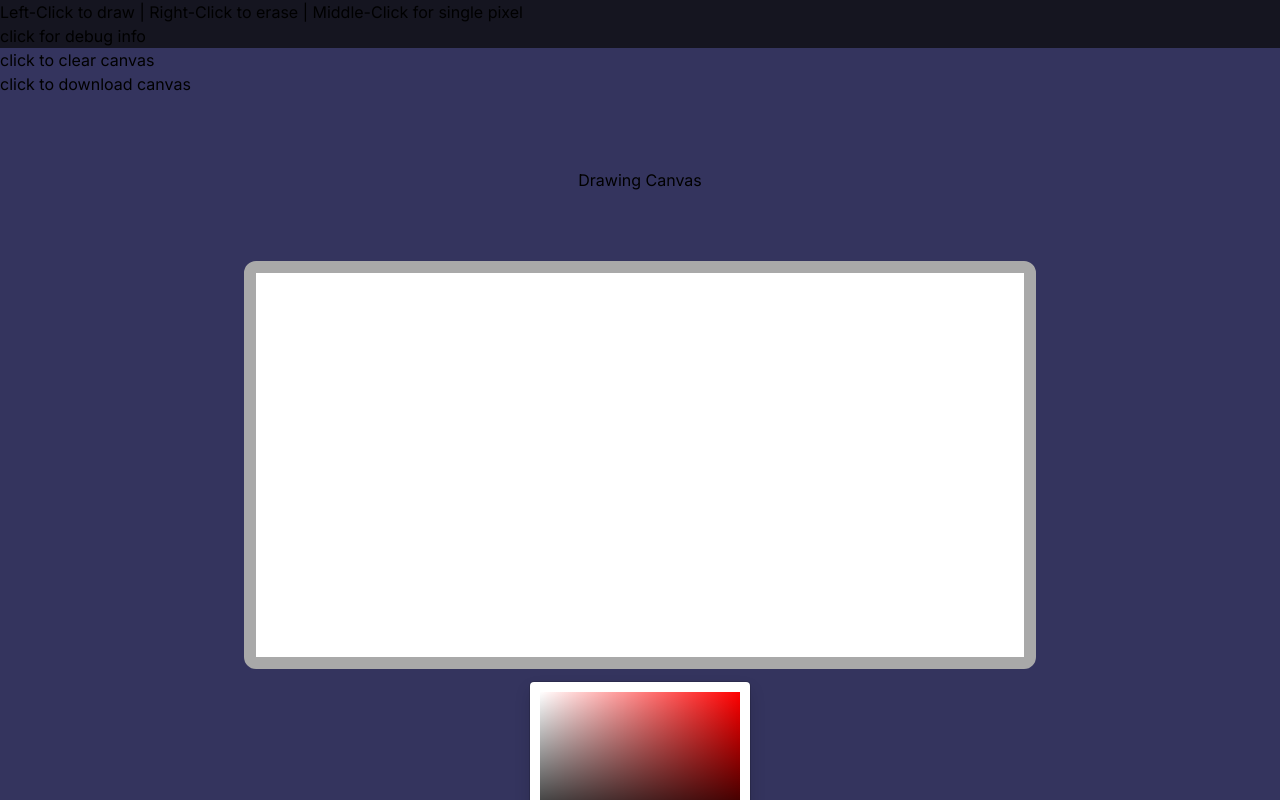
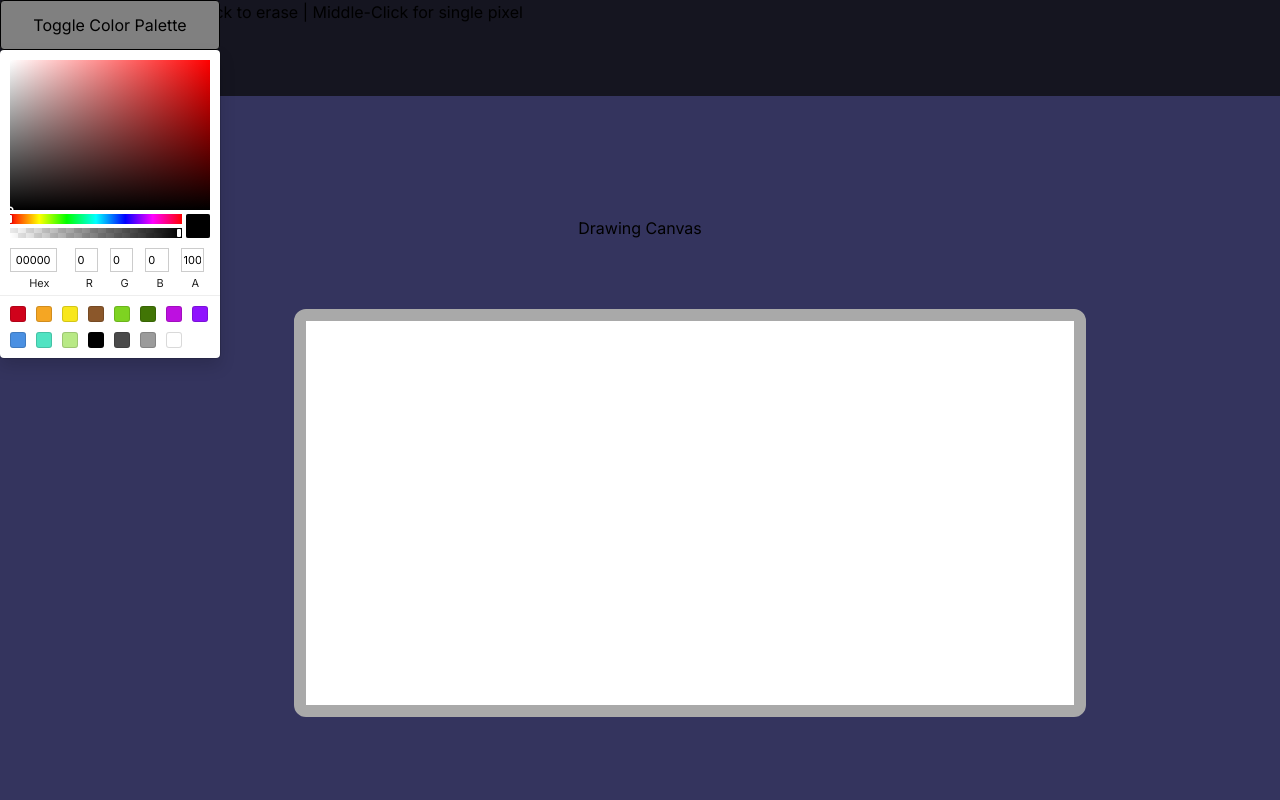
Before and after one commit to pixe-art/pix-e-web, a Next.js app: page /art-tool in a window 1280 px wide. Shown: the top 800 px of the page. Built offline with nearby package versions, Linux system fonts and the light colour scheme.

Commit message:
color palette can now be dragged/dropped

```diff
--- a/src/app/art-tool/colorPalette.jsx
+++ b/src/app/art-tool/colorPalette.jsx
@@ -1,5 +1,6 @@
-import React from 'react';
+import React, {useState} from 'react';
 import { SketchPicker } from 'react-color';
+
 
 const ColorPalette = ({color, onChangeComplete}) => (
     <SketchPicker color = {color} onChangeComplete = {onChangeComplete} />
--- /dev/null
+++ b/src/app/art-tool/draggable.jsx
@@ -0,0 +1,70 @@
+import React, {useState, useEffect} from "react";
+
+// can be used to move elements on the screen (e.g. color palette)
+const Draggable = ({ children, showPicker, setShowPicker }) => {
+    const [isDragging, setIsDragging] = useState(false);
+    const [position, setPosition] = useState({x:0,y:0});
+    const [startPosition, setStartPosition] = useState({x: 0, y: 0});
+    const [dragged, setDragged] = useState(false);
+
+    const handleMouseDown = (e) => {
+        setIsDragging(true);
+        setDragged(false);
+        setStartPosition({
+            x: e.clientX - position.x,
+            y: e.clientY - position.y
+        });
+        e.stopPropagation();
+    };
+
+    const handleMouseMove = (e) => {
+        if (!isDragging) return;
+        setPosition({
+            x: e.clientX - startPosition.x,
+            y: e.clientY - startPosition.y
+        });
+        setDragged(true);
+        e.stopPropagation();
+    }
+
+    const handleMouseUp = () => {
+        console.log("Mouse Up, Dragged: ", dragged);
+        if (!dragged) {
+            setShowPicker(!showPicker);
+        }
+        setIsDragging(false);
+    };
+
+    useEffect(() => {
+        if (isDragging) {
+            window.addEventListener('mousemove', handleMouseMove);
+            window.addEventListener('mouseup', handleMouseUp);
+        } else {
+            window.removeEventListener('mousemove', handleMouseMove);
+            window.removeEventListener('mouseup', handleMouseUp);
+        }
+
+        return () => {
+            window.removeEventListener('mousemove', handleMouseMove);
+            window.removeEventListener('mouseup', handleMouseUp);
+        };
+    }, [isDragging]);
+
+    return (
+        <div
+            style={{
+                cursor: 'default',
+                position: 'absolute',
+                left: `${position.x}px`,
+                top:`${position.y}px`
+            }}
+            onMouseDown={handleMouseDown}
+            onMouseMove={handleMouseMove}
+            onMouseUp={handleMouseUp}
+            >
+                {children}
+            </div>
+    );
+};
+
+export default Draggable;
--- a/src/app/art-tool/tempStyles.css
+++ b/src/app/art-tool/tempStyles.css
@@ -21,16 +21,17 @@ html, body {
 .topbar button:hover{
     color: cornflowerblue;
 }
+
 .content {
     user-select: none;
 
-    display: flex;
+    display: inline-flex;
     padding-top: 120px;
     flex-direction: column;
     align-content: center;
     flex-wrap: wrap;
     align-items: center;
-    justify-content: space-between;
+    justify-content: center;
 }
 .canvas {
     cursor: crosshair;
@@ -38,6 +39,7 @@ html, body {
     touch-action: none;
     background: white;
     margin-top: 20%;
+    margin-left: 100px;
 
     scale: 12;
     image-rendering: pixelated;
@@ -52,7 +54,39 @@ html, body {
 }
 
 
+/*.color-palette {
+    margin-top: 200px;
+    }*/
 
-.color-palette {
-    margin-top: 200px;
-    }
+.palette {
+    margin-top: 250px;
+    display: inline-block;
+    width: fit-content;
+}
+
+.sketch-picker {
+    margin-top: 0px;
+    display: inline-block;
+    width: fit-content;
+}
+
+.palette-button {
+    border: 1px solid black;
+    background-color: gray;
+    height: 50px;
+    width: 220px;
+    border-radius: 4px;
+    transition: background-color 0.3s, transform 0.3s;
+    display: inline-block;
+}
+
+button:hover {
+    background-color: rgb(146, 146, 146);
+    color: white;
+    border-color: #af02f4;
+}
+
+.draggable {
+    width: auto;
+    display: inline-block;
+}
--- a/src/app/art-tool/view.jsx
+++ b/src/app/art-tool/view.jsx
@@ -5,36 +5,62 @@ import { getCords } from "@/utilities";
 import React,{useState} from "react";
 //import ColorPalette from "./colorPalette";
 import { SketchPicker } from 'react-color';
+import Draggable from './draggable';
 
 function ArtTool() {
     const [color, setColor] = useState("#000000"); // default color (black)
+    const [showPicker, setShowPicker] = useState(true)
 
-    const handleChangeComplete = (color) => {
+    const handleColorChange = (color) => {
         setColor(color.hex);
     };
-    return(
-        <div className="parent" onMouseUp={checkResetEvent}>
-            <div className="topbar">
-                <h1>Left-Click to draw | Right-Click to erase | Middle-Click for single pixel</h1>
-                <button onClick={debugEvent} type="button">click for debug info</button>
-                <button onClick={clearCanvasEvent} type="button">click to clear canvas</button>
-                <button onClick={saveEvent} type="button">click to download canvas</button>
-            </div>
-            <div className="content">
-                <p>Drawing Canvas</p>
-                <canvas className="canvas" id="drawing-area" width="64" height="32" onContextMenu={mouseClickEvent}
-                onMouseDown={mouseClickEvent} onMouseMove={mouseDragEvent} onTouchStart={touchDrawEvent} onTouchMove={touchDragEvent} onMouseLeave={resetLastCoords}>
-                    <script>{clearCanvasEvent()}</script>
-                </canvas>
-                <div className="color-palette">
-                    <SketchPicker color={color} onChangeComplete={handleChangeComplete} />
-                </div>
-            </div>
 
-        </div>
-    );
+
+    function mouseClickEvent(event) {
+        event.preventDefault();
+        mouseCheck = true //for mouseDragEvent()
+        const element = document.getElementById(event.target.id);
+        //* translate event coordiantes to the canvas
+        const cords = getCords(element, event.clientX, event.clientY);
+
+        //* draw pixel
+        let extra = element.getContext("2d");
+        extra.save();
+        if (event.button === 2) {
+            extra.fillStyle = "white";
         }
-export default ArtTool;
+        let ctx = element.getContext("2d");
+        ctx.fillStyle = event.button === 2 ? "white" : color;
+        extra.fillRect(cords[0], cords[1], 1, 1); //draw pixel at translated coordinates
+        lastXY = cords; //used for fallback in mouseDragEvent()
+        extra.restore();
+        }
+
+        function mouseDragEvent(event) {
+            if ((event.buttons === 2 || event.buttons === 1) && mouseCheck) {
+                const element = document.getElementById(event.target.id);
+                let extra = element.getContext("2d");
+                const cords = getCords(element, event.clientX, event.clientY);
+
+                extra.save();
+                /*
+                // set draw color to white for erase if right click
+                if (event.buttons === 2) {
+                    extra.fillStyle = "white";
+                }*/
+
+                extra.fillStyle = event.button === 2 ? "white" : color;
+                if (lastXY[0] < 0 || lastXY[1] < 0) {
+                    lastXY = cords;
+                }
+                draw_line(lastXY[0], lastXY[1], cords[0], cords[1], extra);
+                extra.restore();
+
+                lastXY = cords;
+            }
+        }
+
+
 
     //global variables
     let mouseCheck = false;
@@ -56,6 +82,7 @@ function debugEvent() {
     }
 
     function clearCanvasEvent() {
+
         try {
             const element = document.getElementById("drawing-area");
             let extra = element.getContext("2d");
@@ -84,43 +111,8 @@ function saveEvent() {
     function resetLastCoords(){
         lastXY = [-1, -1];
     }
-function mouseClickEvent(event) {
-    event.preventDefault();
-    mouseCheck = true //for mouseDragEvent()
-    const element = document.getElementById(event.target.id);
-    //* translate event coordiantes to the canvas
-    const cords = getCords(element, event.clientX, event.clientY);
 
-    //* draw pixel
-    let extra = element.getContext("2d");
-    extra.save();
-    if (event.button === 2) {
-        extra.fillStyle = "white";
-    }
-    extra.fillRect(cords[0], cords[1], 1, 1); //draw pixel at translated coordinates
-    lastXY = cords; //used for fallback in mouseDragEvent()
-    extra.restore();
-    }
-function mouseDragEvent(event) {
-    if ((event.buttons === 2 || event.buttons === 1) && mouseCheck) {
-        const element = document.getElementById(event.target.id);
-        let extra = element.getContext("2d");
-        const cords = getCords(element, event.clientX, event.clientY);
 
-        extra.save();
-        // set draw color to white for erase if right click
-        if (event.buttons === 2) {
-            extra.fillStyle = "white";
-        }
-        if (lastXY[0] < 0 || lastXY[1] < 0) {
-            lastXY = cords;
-        }
-        draw_line(lastXY[0], lastXY[1], cords[0], cords[1], extra);
-        extra.restore();
-
-        lastXY = cords;
-    }
-}
     function touchDrawEvent(event){
         const element = document.getElementById(event.target.id);
         const cords = getCords(element, event.targetTouches[0]?.clientX || event.clientX, event.targetTouches[0]?.clientY || event.clientY)
@@ -208,3 +200,35 @@ function draw_line(x1, y1, x2, y2, con) {
             }
         }
     }
+
+ return(
+    <div className="parent" onMouseUp={checkResetEvent}>
+        <div className="topbar">
+            <h1>Left-Click to draw | Right-Click to erase | Middle-Click for single pixel</h1>
+            <button onClick={debugEvent} type="button">click for debug info</button>
+            <button onClick={clearCanvasEvent} type="button">click to clear canvas</button>
+            <button onClick={saveEvent} type="button">click to download canvas</button>
+        </div>
+        <div className="content">
+            <p>Drawing Canvas</p>
+            <canvas className="canvas" id="drawing-area" width="64" height="32" onContextMenu={mouseClickEvent}
+            onMouseDown={mouseClickEvent} onMouseMove={mouseDragEvent} onTouchStart={touchDrawEvent} onTouchMove={touchDragEvent} onMouseLeave={resetLastCoords}>
+            </canvas>
+            <div className="palette">
+            <Draggable className="draggable" showPicker={showPicker} setShowPicker={setShowPicker}>
+                <button className="palette-button">Toggle Color Palette</button>
+                    {showPicker && (
+                        <div className="color-palette">
+                            <SketchPicker color={color} onChangeComplete={handleColorChange} />
+                        </div>
+                        )}
+            </Draggable>
+
+            </div>
+
+        </div>
+
+    </div>
+);
+}
+export default ArtTool;
```
Lines whose indentation alone changed are shown as unchanged.
